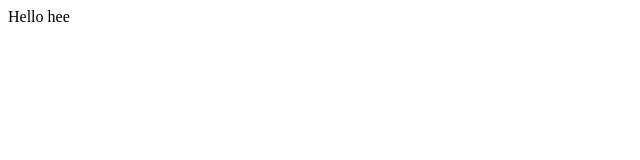
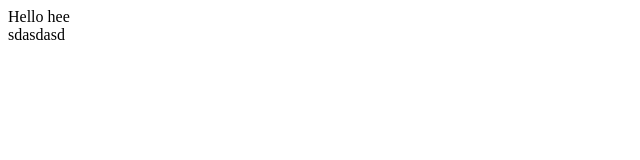
Before and after one commit to Natchanon1599/git-test, a plain HTML site: page index.html in a window 1280 px wide. Shown: the full height of the page, 0-640 px from the left. Drawn offline with Linux system fonts and the light colour scheme.

Commit message:
ad div index

```diff
--- a/index.html
+++ b/index.html
@@ -7,5 +7,8 @@
 </head>
 <body>
     <head>Hello hee</head>
+    <div>
+        sdasdasd
+    </div>
 </body>
 </html>
```
